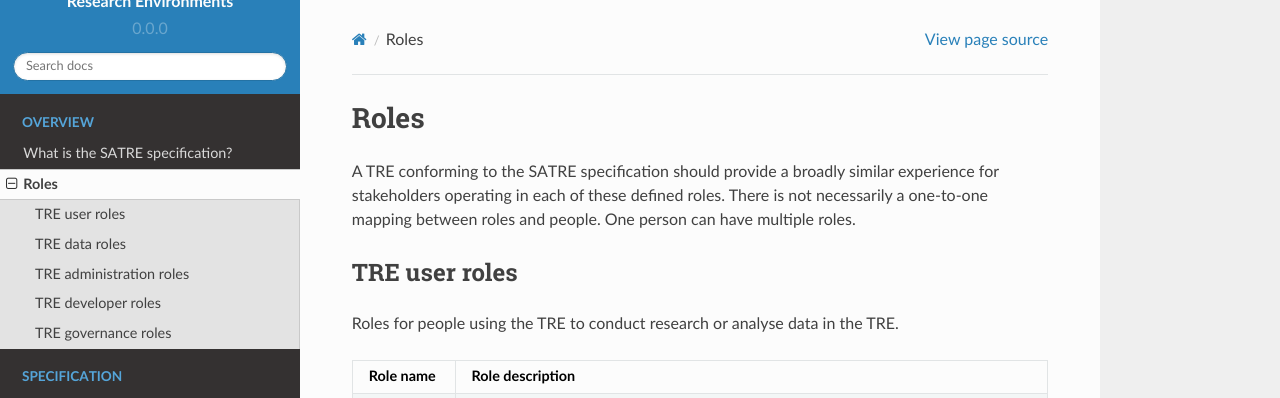
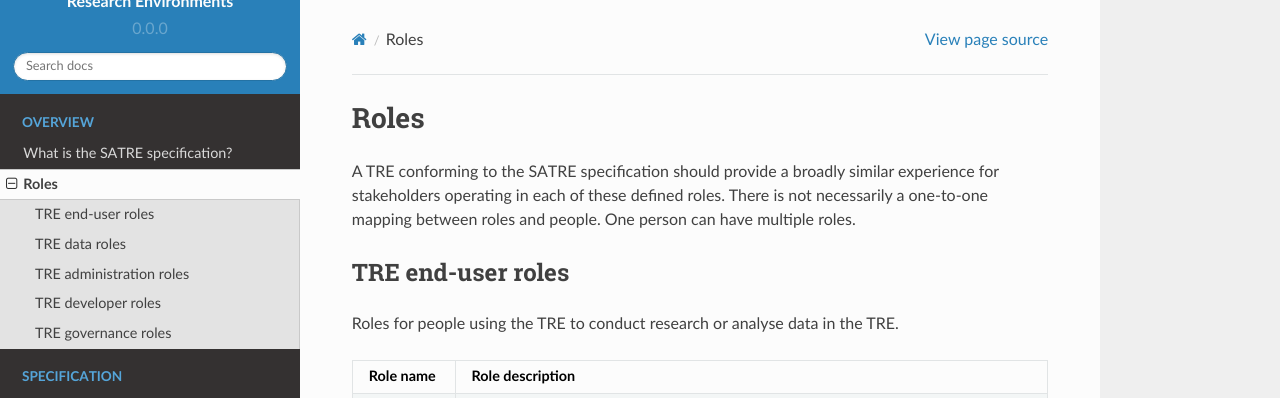
Before and after one commit to sa-tre/satre-specification, a Sphinx documentation site: the page built from docs/source/roles.md, in a window 1280 px wide and 900 px high. Shown: the top 398 px of the window. Built offline with Sphinx 7.4.7 and the Read the Docs theme 2.0.0, drawn with Linux system fonts in a browser that asks for light colours.

Commit message:
consistent terminology

```diff
--- a/docs/source/roles.md
+++ b/docs/source/roles.md
@@ -8,7 +8,7 @@ One person can have multiple roles.
 
 (user_roles)=
 
-## TRE user roles
+## TRE end-user roles
 
 Roles for people using the TRE to conduct research or analyse data in the TRE.
 
```
